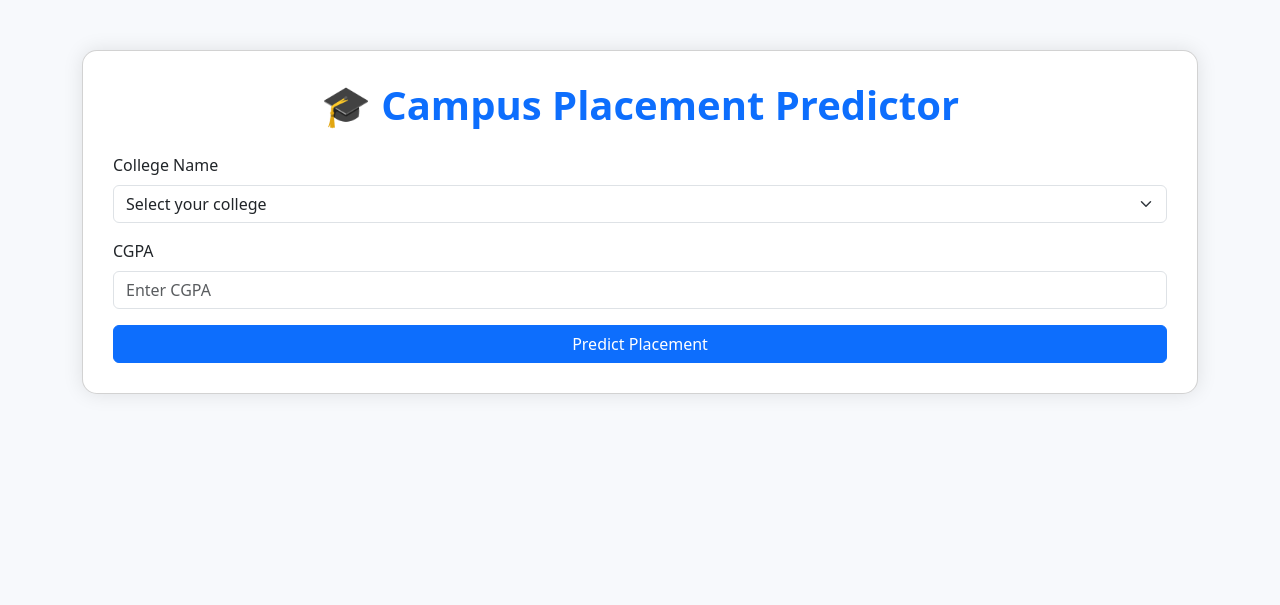
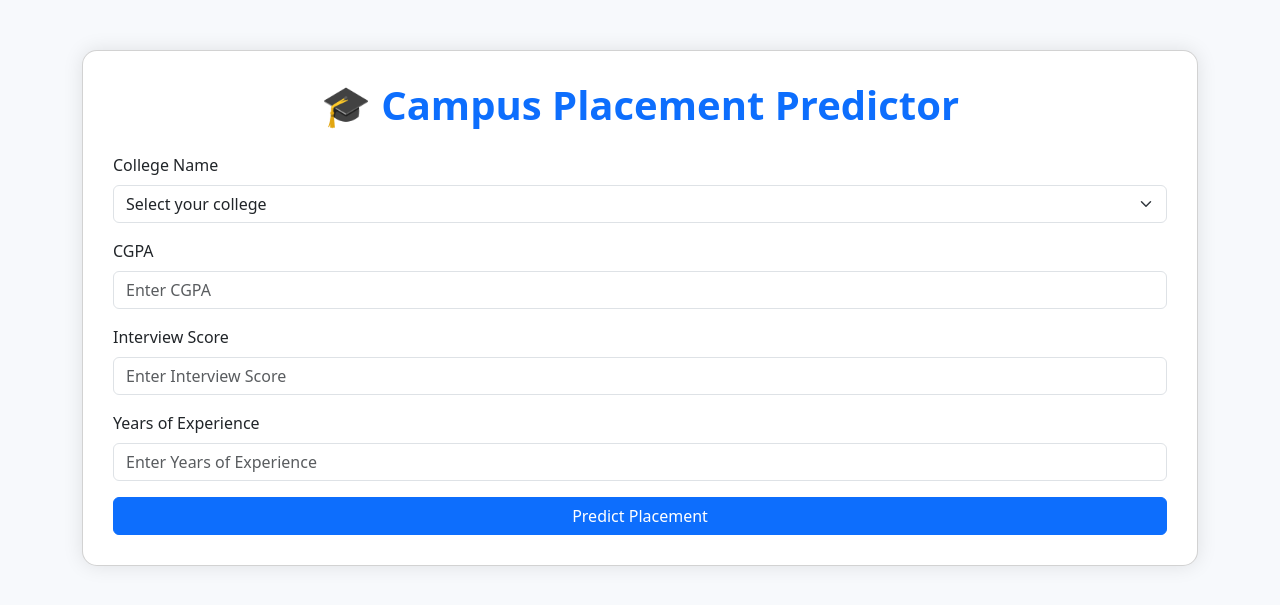
Before and after one commit to ASGInsane/campus-placement-predictor, a Flask app: page / in a window 1280 px wide. Shown: the top 605 px of the page. Run offline with Flask 3, Linux system fonts and the light colour scheme; parts of the project's set-up code (start-up, migrations or seed data) failed here and were passed over.

Commit message:
Updated Flask app and frontend for placement predictor

```diff
--- a/app.py
+++ b/app.py
@@ -11,14 +11,26 @@ def index():
 
 @app.route('/predict', methods=['POST'])
 def predict():
-    # Example: Collect form data (adjust based on actual inputs)
+    # Collecting form data
     cgpa = float(request.form['cgpa'])
-    # Add other features here...
-    features = np.array([[cgpa]])  # Replace with full feature list
+    gender = request.form['gender']
+    tenth = float(request.form['tenth'])
+    twelfth = float(request.form['twelfth'])
+    backlogs = int(request.form['backlogs'])
+    degree = float(request.form['degree'])
+    college = request.form['college']
 
+    # Convert categorical features (e.g., gender, college) to numerical format
+    gender = 1 if gender == 'Male' else 0  # Assuming Male=1 and Female=0
+    college = 1 if college == 'College A' else 0  # Example; you may want to map to actual colleges
+
+    # Create the feature array with all 7 features
+    features = np.array([[cgpa, gender, tenth, twelfth, backlogs, degree, college]])
+
+    # Predicting the placement status
     prediction = model.predict(features)[0]
 
-    # For chart
+    # For probability chart
     if hasattr(model, "predict_proba"):
         probs = model.predict_proba(features)[0]
         prob_data = {'Placed': round(probs[1]*100, 2), 'Not Placed': round(probs[0]*100, 2)}
--- a/templates/index.html
+++ b/templates/index.html
@@ -30,6 +30,7 @@
       <h1 class="text-center mb-4">🎓 Campus Placement Predictor</h1>
 
       <form action="/predict" method="post">
+        <!-- College Name -->
         <div class="mb-3">
           <label for="college" class="form-label">College Name</label>
           <select name="college" class="form-select" required>
@@ -40,17 +41,29 @@
             <option value="BITS Pilani">BITS Pilani</option>
             <option value="VIT Vellore">VIT Vellore</option>
             <option value="SRM University">SRM University</option>
-            <!-- Add more as needed -->
           </select>
         </div>
 
+        <!-- CGPA -->
         <div class="mb-3">
           <label for="cgpa" class="form-label">CGPA</label>
           <input type="number" step="0.01" name="cgpa" class="form-control" placeholder="Enter CGPA" required>
         </div>
 
-        <!-- Add more form fields here as per your features -->
+        <!-- Additional features (Add as needed) -->
+        <div class="mb-3">
+          <label for="interview_score" class="form-label">Interview Score</label>
+          <input type="number" name="interview_score" class="form-control" placeholder="Enter Interview Score" required>
+        </div>
 
+        <div class="mb-3">
+          <label for="years_of_experience" class="form-label">Years of Experience</label>
+          <input type="number" name="years_of_experience" class="form-control" placeholder="Enter Years of Experience" required>
+        </div>
+
+        <!-- Add more form fields here based on your model features -->
+
+        <!-- Submit button -->
         <div class="d-grid">
           <button type="submit" class="btn btn-primary">Predict Placement</button>
         </div>
@@ -61,6 +74,7 @@
           <strong>Prediction:</strong> {{ prediction }}
         </div>
       {% endif %}
+
       {% if probabilities %}
         <div class="mt-5">
           <h5 class="text-center">📊 Placement Probability</h5>
@@ -72,6 +86,7 @@
 
   <script src="https://cdn.jsdelivr.net/npm/bootstrap@5.3.2/dist/js/bootstrap.bundle.min.js"></script>
   <script src="https://cdn.jsdelivr.net/npm/chart.js"></script>
+
   <script>
     {% if probabilities %}
       const ctx = document.getElementById('probChart').getContext('2d');
```
Lines whose indentation alone changed are shown as unchanged.
